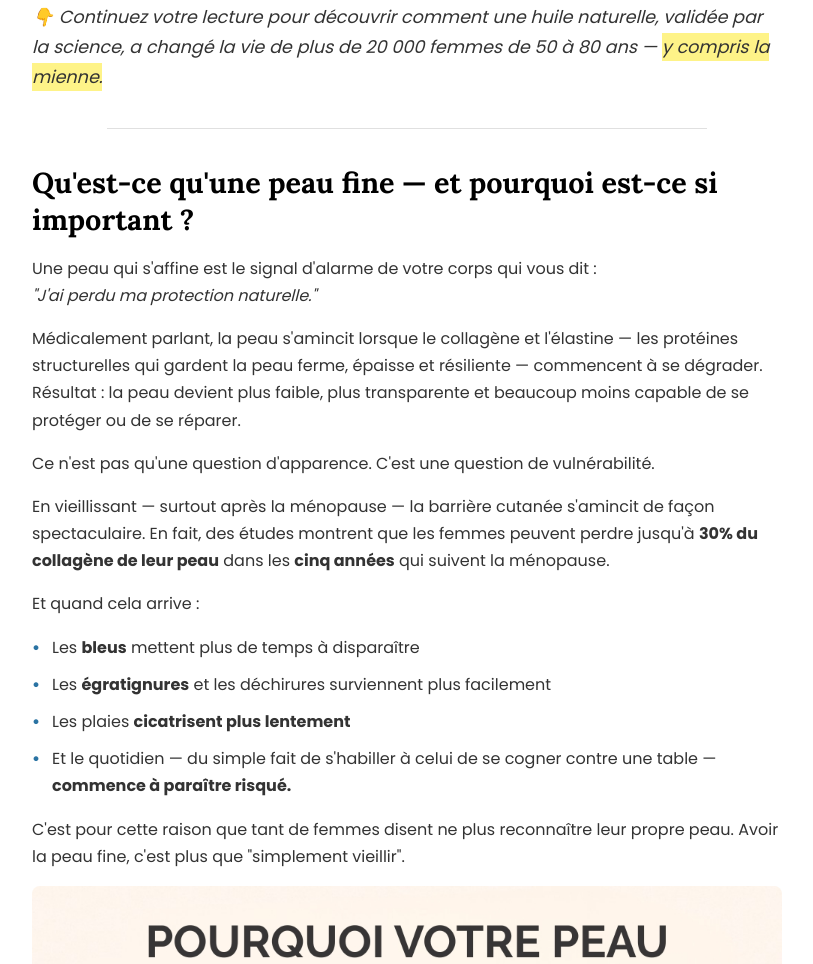
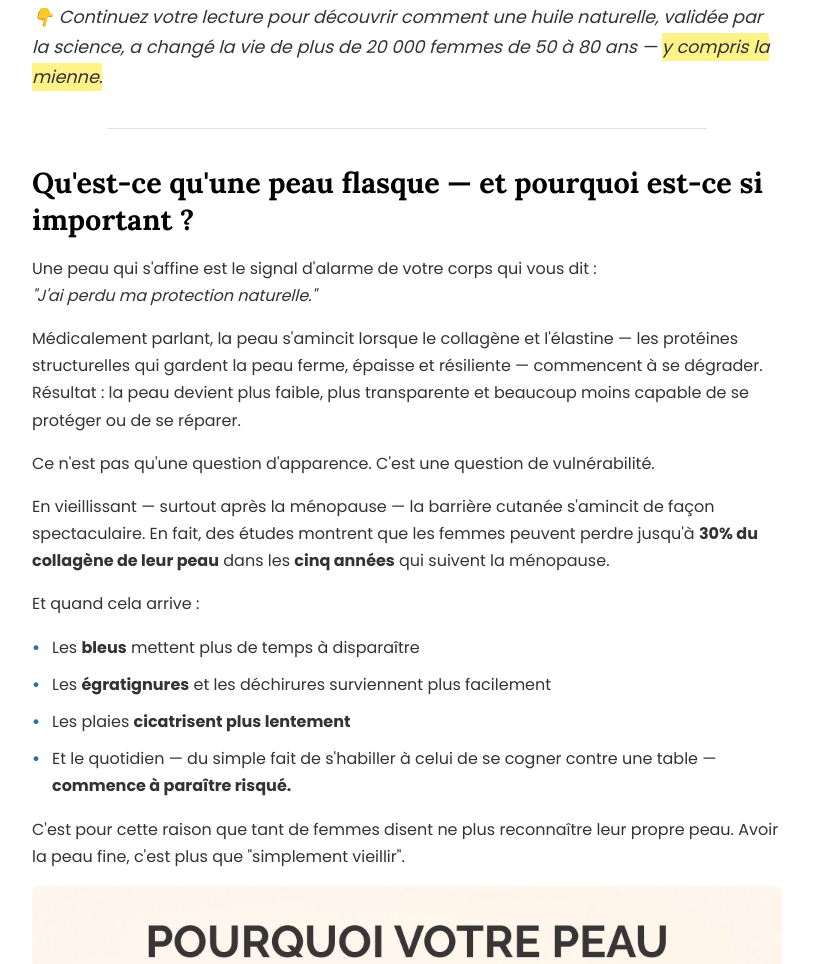
Before and after one commit to Wourou1/tryaureva-magic, a plain HTML site: page index.html in a window 1280 px wide. Shown: the part 2911-3875 px from the top of the page, without its empty margins (233-1046 px from the left). Drawn offline with Linux system fonts and the light colour scheme.

Commit message:
Update index.html

```diff
--- a/index.html
+++ b/index.html
@@ -67,7 +67,7 @@
             <div class="separator"></div>
 
             <section class="problem-explanation">
-                <h2 class="section-headline">Qu'est-ce qu'une peau fine — et pourquoi est-ce si important ?</h2>
+                <h2 class="section-headline">Qu'est-ce qu'une peau flasque — et pourquoi est-ce si important ?</h2>
                 <p>Une peau qui s'affine est le signal d'alarme de votre corps qui vous dit :<br><em>"J'ai perdu ma protection naturelle."</em></p>
                 <p>Médicalement parlant, la peau s'amincit lorsque le collagène et l'élastine — les protéines structurelles qui gardent la peau ferme, épaisse et résiliente — commencent à se dégrader. Résultat : la peau devient plus faible, plus transparente et beaucoup moins capable de se protéger ou de se réparer.</p>
                 <p>Ce n'est pas qu'une question d'apparence. C'est une question de vulnérabilité.</p>
```
